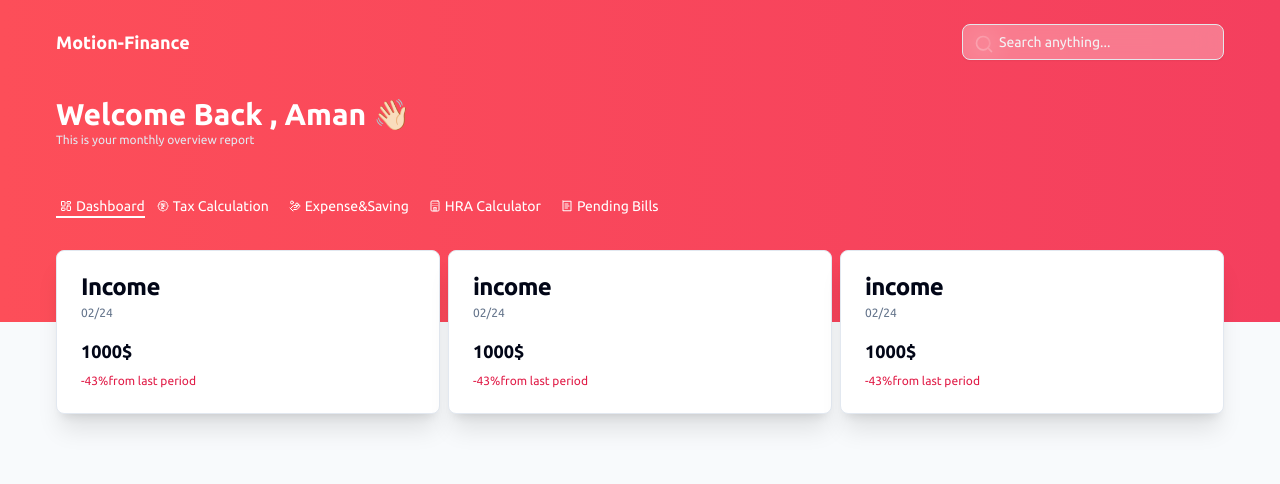
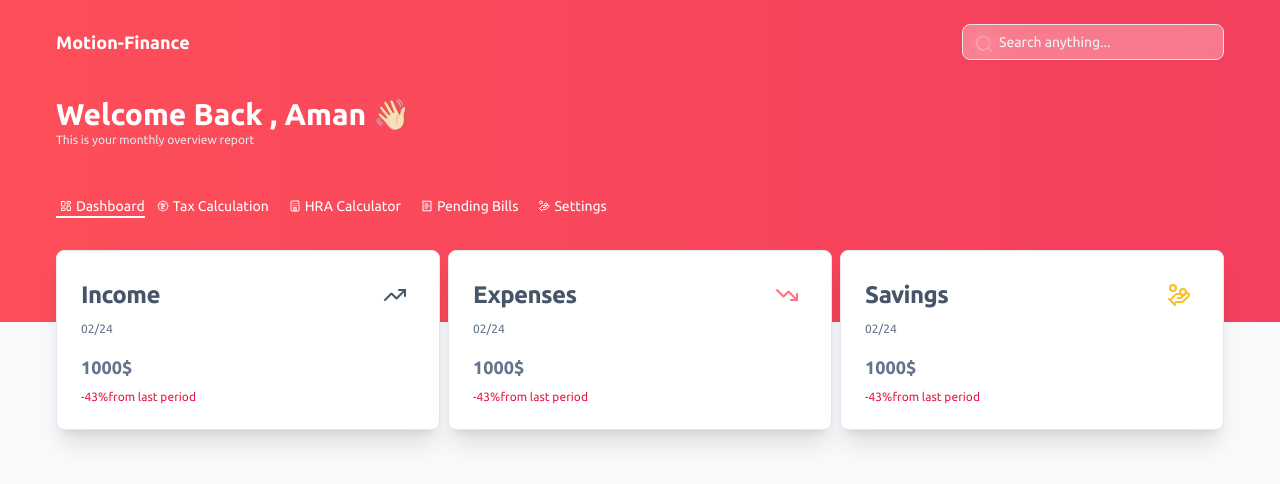
Before and after one commit to amanguptak/Motion-finance-frontend, a Next.js app: page /dashboard in a window 1280 px wide. Shown: the top 484 px of the page. Built offline with nearby package versions, Linux system fonts and the light colour scheme.

Commit message:
card-added

```diff
--- a/app/dashboard/page.tsx
+++ b/app/dashboard/page.tsx
@@ -2,6 +2,7 @@
 import React from "react";
 import DataCard from "@/components/DataCard";
 import Nav from "./_components/Nav";
+import {HandCoins,TrendingUp,TrendingDown} from "lucide-react";
 const Home = () => {
   return (
     <div>
@@ -13,19 +14,25 @@ const Home = () => {
             date="02/24"
             value="1000$"
             period="-43%from last period"
+            icon={TrendingUp}
+            bgColor="green"
           />
           <DataCard
-            label="income"
+            label="Expenses"
             date="02/24"
             value="1000$"
             period="-43%from last period"
+            icon={TrendingDown}
+            bgColor="rose"
           />
 
           <DataCard
-            label="income"
+            label="Savings"
             date="02/24"
             value="1000$"
             period="-43%from last period"
+            icon={HandCoins}
+            bgColor="amber"
           />
         </div>
       </main>
--- a/components/DataCard.tsx
+++ b/components/DataCard.tsx
@@ -7,24 +7,38 @@ import {
   CardHeader,
   CardTitle,
 } from "@/components/ui/card";
-
+import { LucideIcon } from "lucide-react";
 interface DataProps {
   label: string;
   value: string;
   period: string;
   date: string;
+  icon: LucideIcon;
+  bgColor: string;
 }
 
-const DataCard = ({ label, value, period, date }: DataProps) => {
+const DataCard = ({
+  label,
+  value,
+  period,
+  date,
+  icon: Icon,
+  bgColor,
+}: DataProps) => {
   return (
     <div className="">
       <Card className="w-96 hover:shadow-rose-500 cursor-pointer shadow-xl">
         <CardHeader className="pb-2">
-          <CardTitle>{label}</CardTitle>
+          <CardTitle className="flex text-slate-600 justify-between items-center">
+            {label}
+            <div className={`p-2 rounded-md bg-${bgColor}-200`}>
+              <Icon className={`text-${bgColor}-400`} />
+            </div>
+          </CardTitle>
           <CardDescription className="py-0 text-xs">{date}</CardDescription>
         </CardHeader>
-        <CardContent className="py-2" >
-          <p className="font-bold text-lg">{value}</p>
+        <CardContent className="py-2">
+          <p className="font-bold text-lg text-slate-500">{value}</p>
         </CardContent>
         <CardFooter>
           <p className="text-xs text-rose-600">{period}</p>
--- a/components/NavbarRoutes.tsx
+++ b/components/NavbarRoutes.tsx
@@ -26,11 +26,7 @@ const NavbarRoutes = () => {
       name: "Tax Calculation",
       icon: BadgeIndianRupee,
     },
-    {
-      href: "/expense-saving",
-      name: "Expense&Saving",
-      icon: HandCoins,
-    },
+
     {
       href: "/dashboard/hra",
       name: "HRA Calculator",
@@ -40,6 +36,11 @@ const NavbarRoutes = () => {
       href: "/pending-bills",
       name: "Pending Bills",
       icon: ReceiptText,
+    },
+    {
+      href: "/settings",
+      name: "Settings",
+      icon: HandCoins,
     },
 
   ];
```
